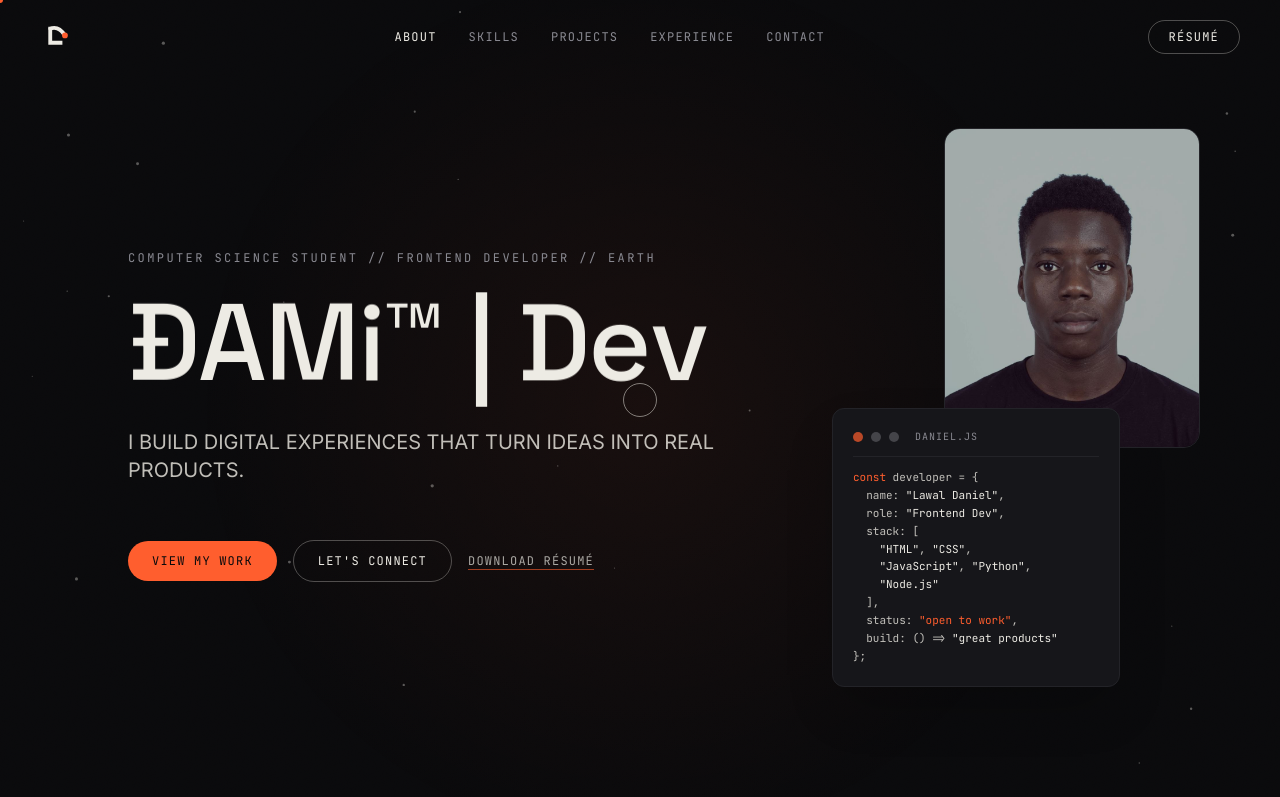
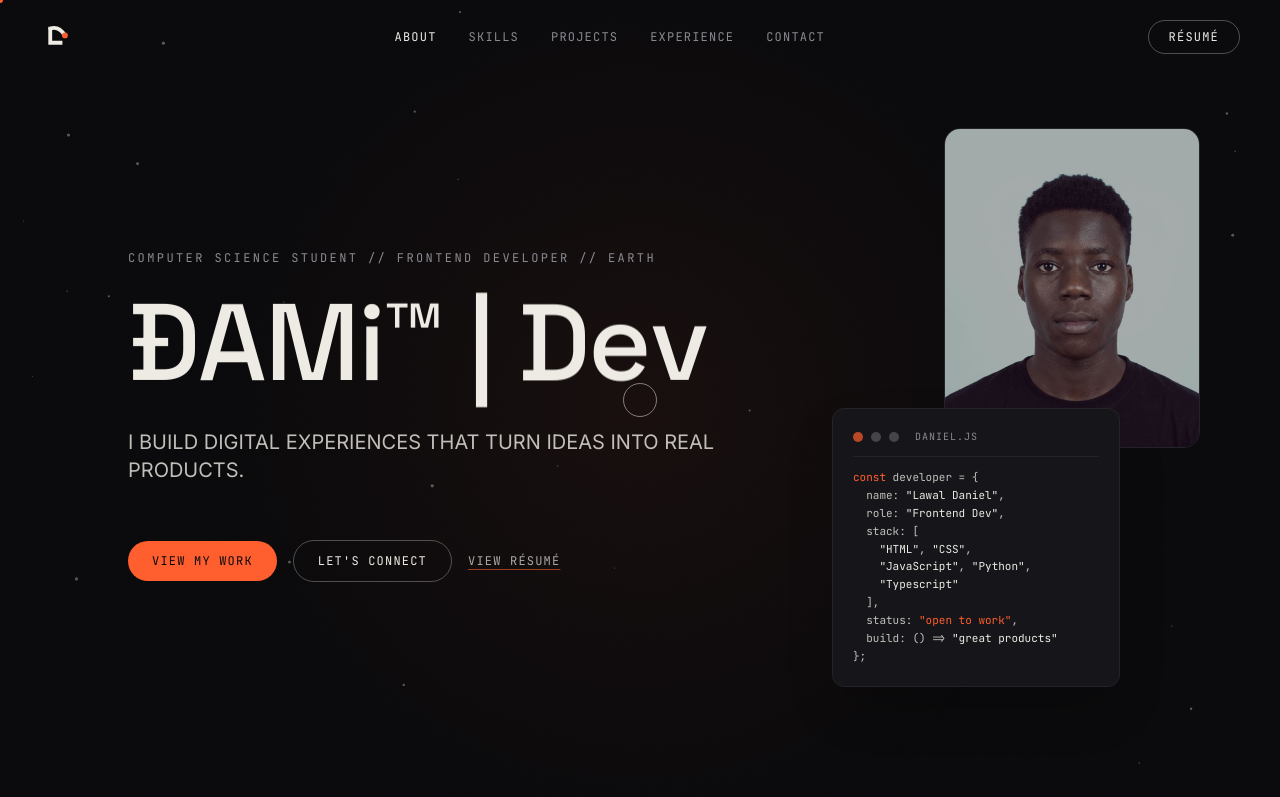
Before and after one commit to daniellawal015-code/daniel-portfolio, a React (Vite) app: page / in a window 1280 px wide. Shown: the top 797 px of the page. Built offline with nearby package versions, Linux system fonts and the light colour scheme.

Commit message:
Add resume download and view links

```diff
--- a/src/components/Navbar.jsx
+++ b/src/components/Navbar.jsx
@@ -118,7 +118,7 @@ export default function Navbar({ loaderComplete }) {
 
         <div className="flex items-center gap-4">
           <a
-            href="/resume/Daniel-Lawal-Resume.pdf"
+            href="/resume/Daniel_Lawal_Resume.pdf"
             download
             data-magnetic
             data-cursor="hover"
@@ -172,7 +172,7 @@ export default function Navbar({ loaderComplete }) {
         </ul>
 
         <a
-          href="/resume/Daniel-Lawal-Resume.pdf"
+          href="/resume/Daniel_Lawal_Resume.pdf"
           download
           className="font-mono text-xs uppercase tracking-widest text-paper/70 underline underline-offset-4"
         >
--- a/src/sections/Hero.jsx
+++ b/src/sections/Hero.jsx
@@ -106,14 +106,15 @@ export default function Hero({ loaderComplete }) {
               LET&apos;S CONNECT
             </a>
             <a
-              href="/resume/Daniel-Lawal-Resume.pdf"
-              download
-              data-magnetic
-              data-cursor="hover"
-              className="inline-flex items-center gap-2 font-mono text-xs uppercase tracking-widest text-paper/70 underline decoration-signal/60 underline-offset-4 transition-colors duration-300 hover:text-paper"
-            >
-              Download résumé
-            </a>
+  href="/resume/Daniel_Lawal_Resume.pdf"
+  target="_blank"
+  rel="noopener noreferrer"
+  data-magnetic
+  data-cursor="hover"
+  className="inline-flex items-center gap-2 font-mono text-xs uppercase tracking-widest text-paper/70 underline decoration-signal/60 underline-offset-4"
+>
+  View résumé
+</a>
           </div>
         </div>
 
@@ -147,7 +148,7 @@ export default function Hero({ loaderComplete }) {
                 <span className="text-paper">&quot;JavaScript&quot;</span>,{' '}
                 <span className="text-paper">&quot;Python&quot;</span>,{'\n'}
                 {'    '}
-                <span className="text-paper">&quot;Node.js&quot;</span>
+                <span className="text-paper">&quot;Typescript&quot;</span>
                 {'\n'}  ],{'\n'}  status: <span className="text-signal">&quot;open to work&quot;</span>,{'\n'}  build: () =&gt;{' '}
                 <span className="text-paper">&quot;great products&quot;</span>
                 {'\n'}
```
Also changed, not shown: 1 other file (tests, documents, lock files or other folders).
